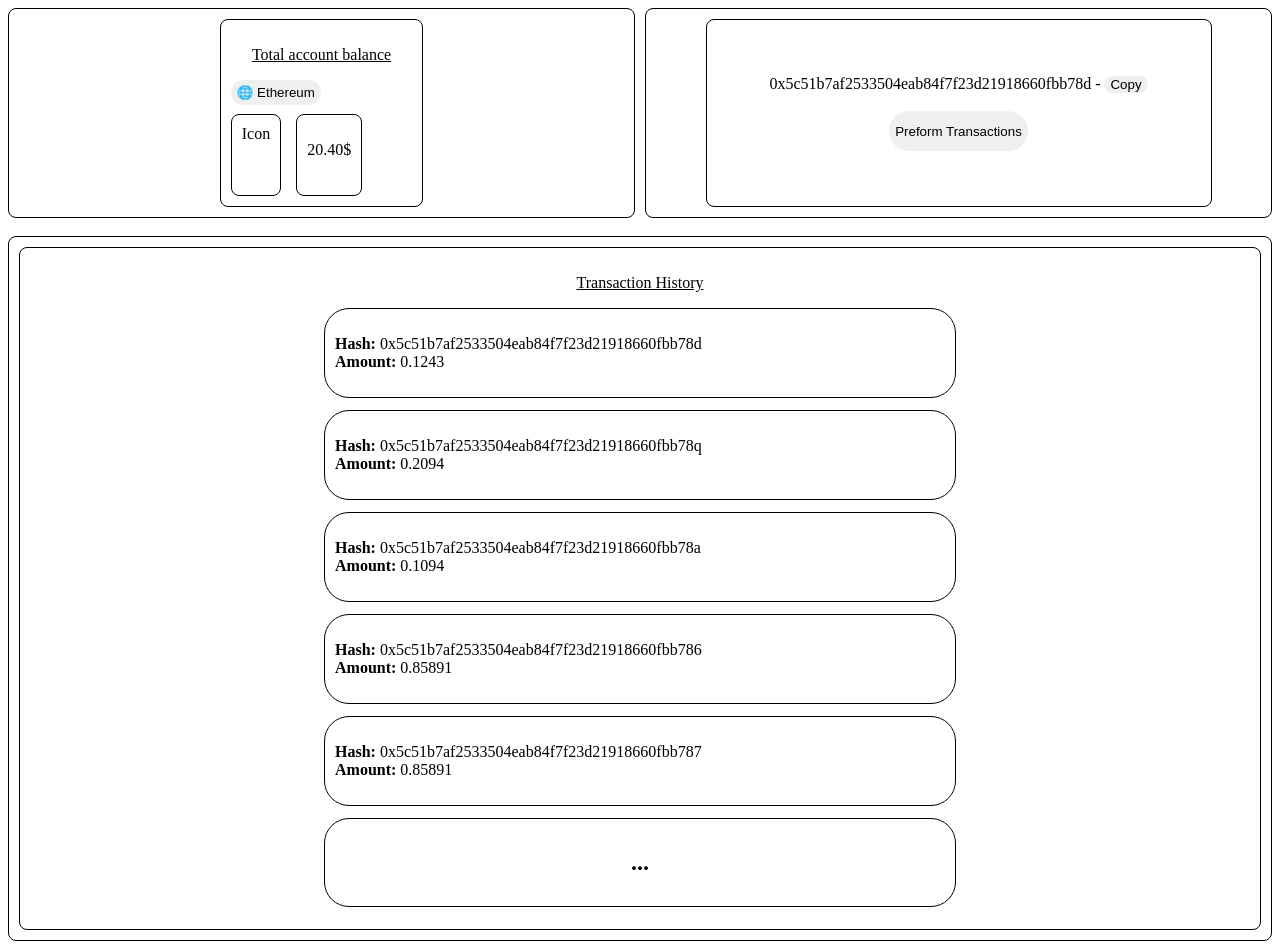
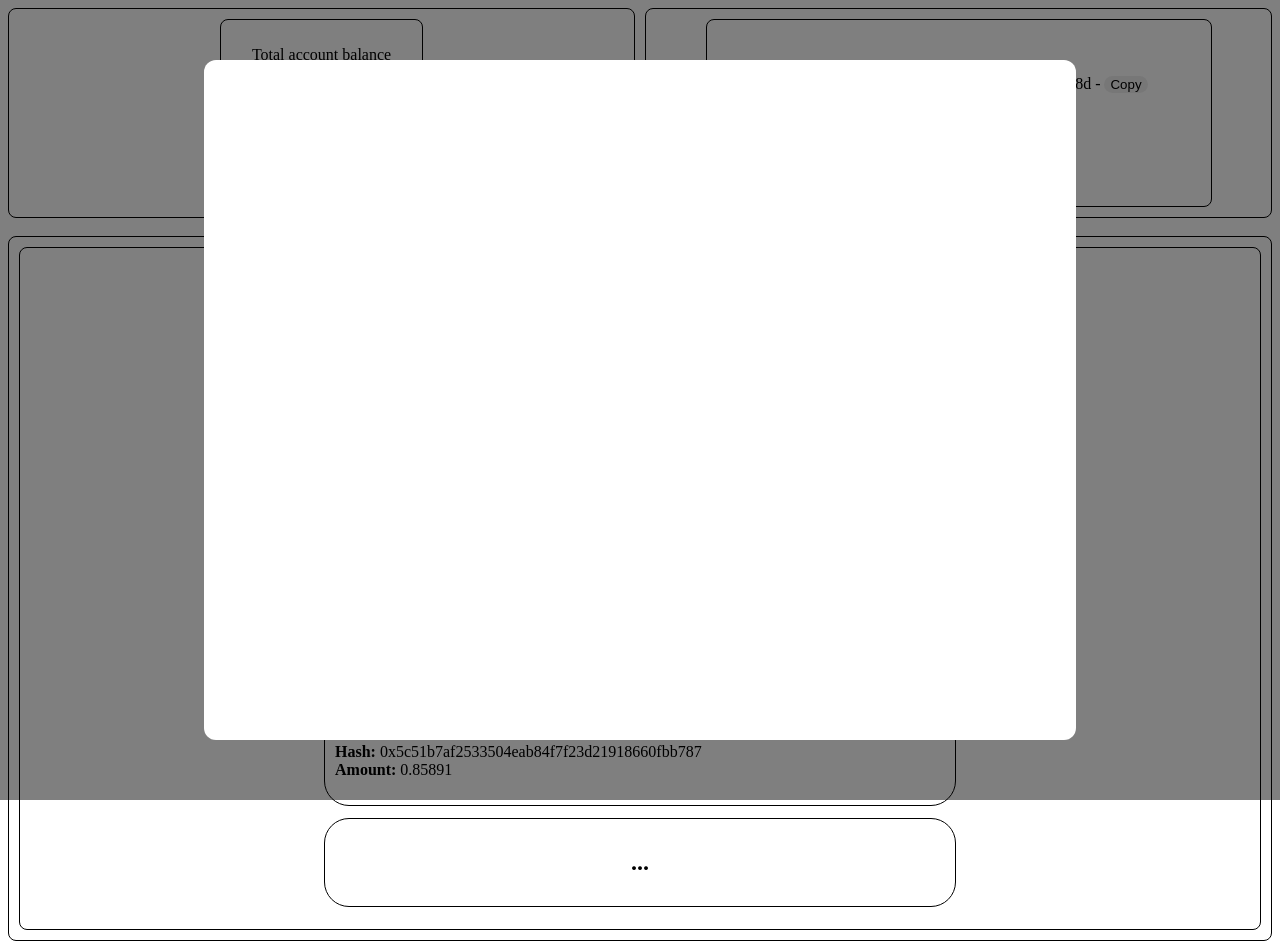
Before and after one commit to GrinddMaster/WalletRepo, a Vue app in the folder Taho-Interface/: page / in a window 1280 px wide. Both pictures are taken after a click on the button "Preform Transactions". Built offline with nearby package versions, Linux system fonts and the light colour scheme; the HTML template or start-up script is replaced by a standard one.

Commit message:
Added a new Transaction View interface will build its you UI during next commits

```diff
--- a/Taho-Interface/src/core/components/Mainnet_options.vue
+++ b/Taho-Interface/src/core/components/Mainnet_options.vue
@@ -45,7 +45,6 @@ function selectOption(option) {
     </div>
   </div>
 </template>
->
 
 <style scoped>
 .dropdown {
--- a/Taho-Interface/src/core/views/Dashboard.vue
+++ b/Taho-Interface/src/core/views/Dashboard.vue
@@ -9,6 +9,7 @@ import { Transactions } from '../../modules/Transaction_List/models/Transaction.
 import HistoryOverlay from '../components/HistoryOverlay.vue'
 import TransactionList from '../components/TransactionList.vue'
 import Mainnetoptions from '../components/Mainnet_options.vue'
+import TransactionView from './Transaction_View.vue'
 
 var current_balance = ref('20.40$')
 var wallet_token = ref('0x5c51b7af2533504eab84f7f23d21918660fbb78d')
@@ -48,7 +49,7 @@ function toggleOverlay() {
           </div>
           <br />
           <div style="display: flex; min-height: 40px; border-radius: 20px">
-            <button class="full-button">Preform Transactions</button>
+            <TransactionView></TransactionView>
           </div>
         </div>
       </div>
--- a/Taho-Interface/src/core/views/Transaction_View.vue
+++ b/Taho-Interface/src/core/views/Transaction_View.vue
@@ -0,0 +1,64 @@
+<script setup lang="ts">
+import { ref } from 'vue'
+
+const overlay = ref(false)
+
+function closeOverlay() {
+  overlay.value = false
+}
+
+function toggleOverlay() {
+  overlay.value = !overlay.value
+}
+</script>
+<template>
+  <div v-if="overlay" class="history_screen" @click="closeOverlay">
+    <div class="history_content" @click.stop>
+      <div style="display: flex; flex-direction: row; flex: 1">
+        <div style="width: 90%"></div>
+      </div>
+    </div>
+  </div>
+  <button class="full-button" @click="toggleOverlay">Preform Transactions</button>
+</template>
+<style>
+.history_screen {
+  position: fixed;
+  top: 0;
+  left: 0;
+  right: 0;
+  bottom: 0;
+  background: rgba(0, 0, 0, 0.5);
+  display: flex;
+  justify-content: center;
+  align-items: center;
+}
+
+.history_content {
+  background: white;
+  padding: 20px;
+  width: 65%;
+  height: 90%;
+  border-radius: 12px;
+  justify-content: center;
+  align-items: center;
+  flex-direction: row;
+  max-height: 80vh;
+  overflow-y: auto;
+}
+
+.box {
+  border: 1px solid black;
+  border-radius: 8px;
+  padding: 10px;
+  min-height: 60px;
+  flex: 1;
+}
+.full-button {
+  flex: 1;
+  border: 1px;
+  border-radius: 40px;
+  width: 100%;
+  height: 100%;
+}
+</style>
```
Also changed, not shown: Taho-Interface/src/core/components/Balance_Icon.vue (deleted), Taho-Interface/src/styles/Note.txt (added).
